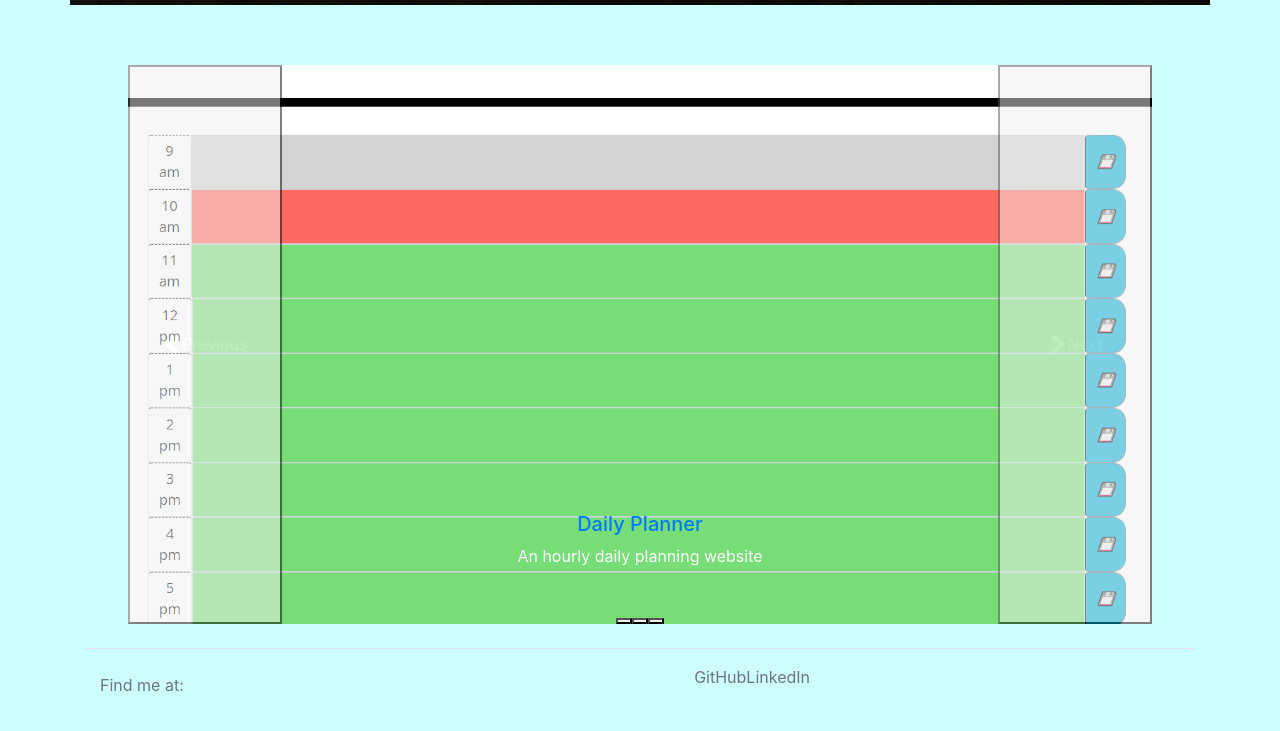
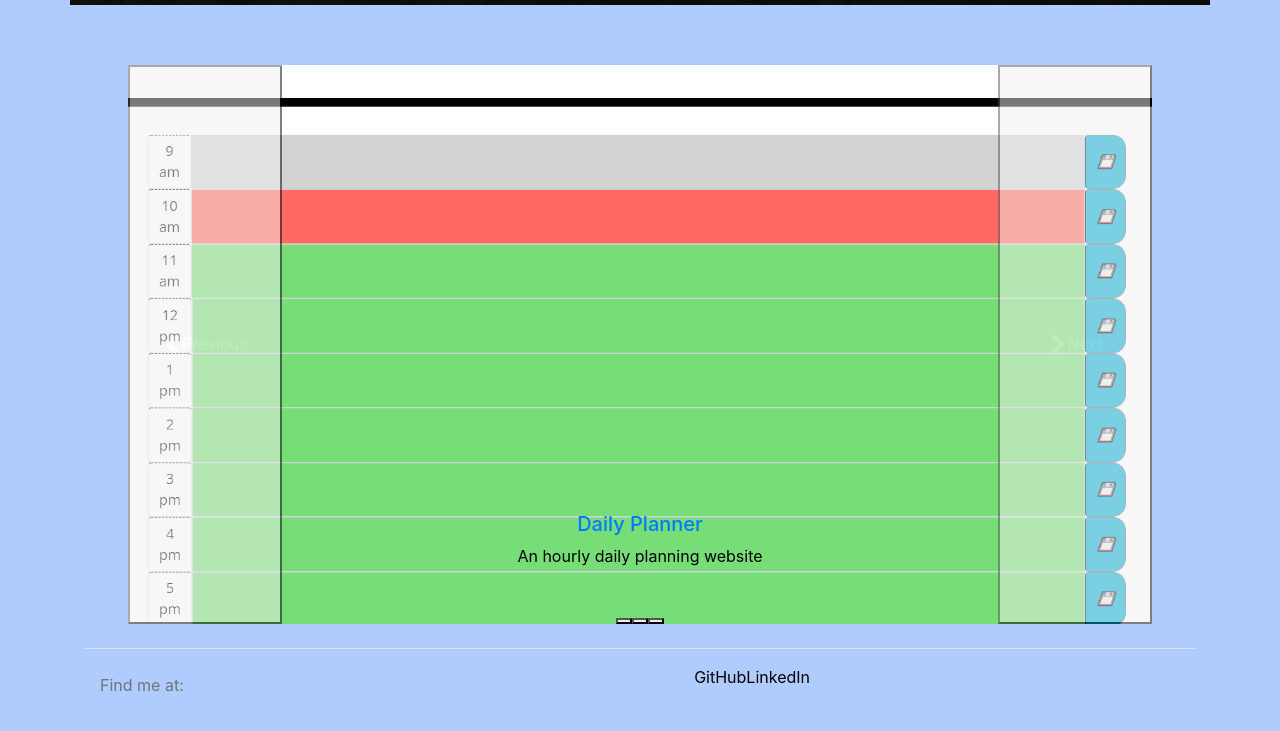
Before and after one commit to segarrison/UpdatedPortfolio, a plain HTML site: page index.html in a window 1280 px wide. Shown: the part 1025-1756 px from the top of the page. Drawn offline with nearby package versions, Linux system fonts and the light colour scheme.

Commit message:
adjusting colors

```diff
--- a/assets/css/style.css
+++ b/assets/css/style.css
@@ -1,6 +1,6 @@
 body {
   /* background: linear-gradient(135deg, teal, rgb(119, 201, 207)); */
-  background: rgb(206, 255, 255);
+  background: rgb(176, 204, 255);
 }
 
 #jumbotron {
@@ -21,6 +21,10 @@ body {
   margin: 0 auto;
   display: flex;
   justify-content: center;
+  color: black;
+}
+p {
+  color: black;
 }
 .carousel-inner img {
   width: 100%;
```
